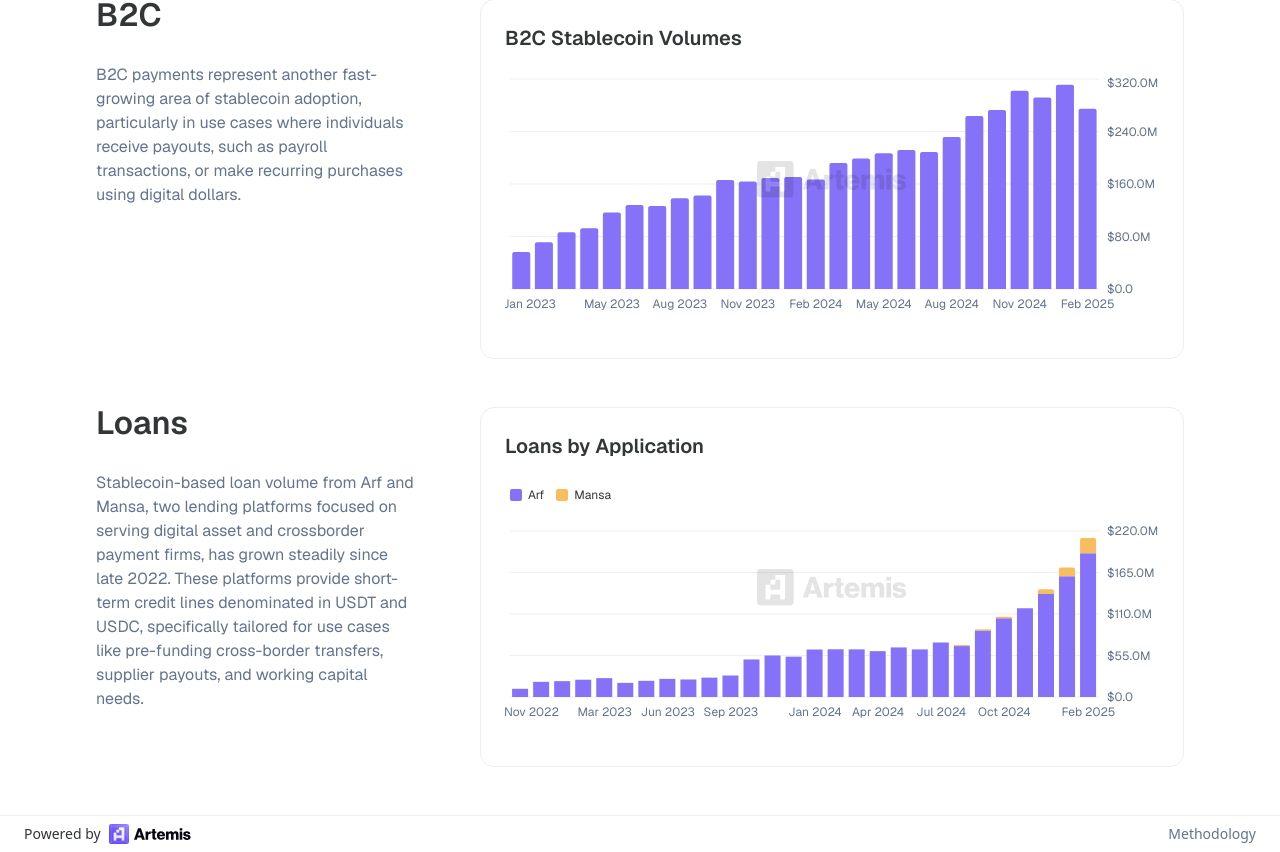
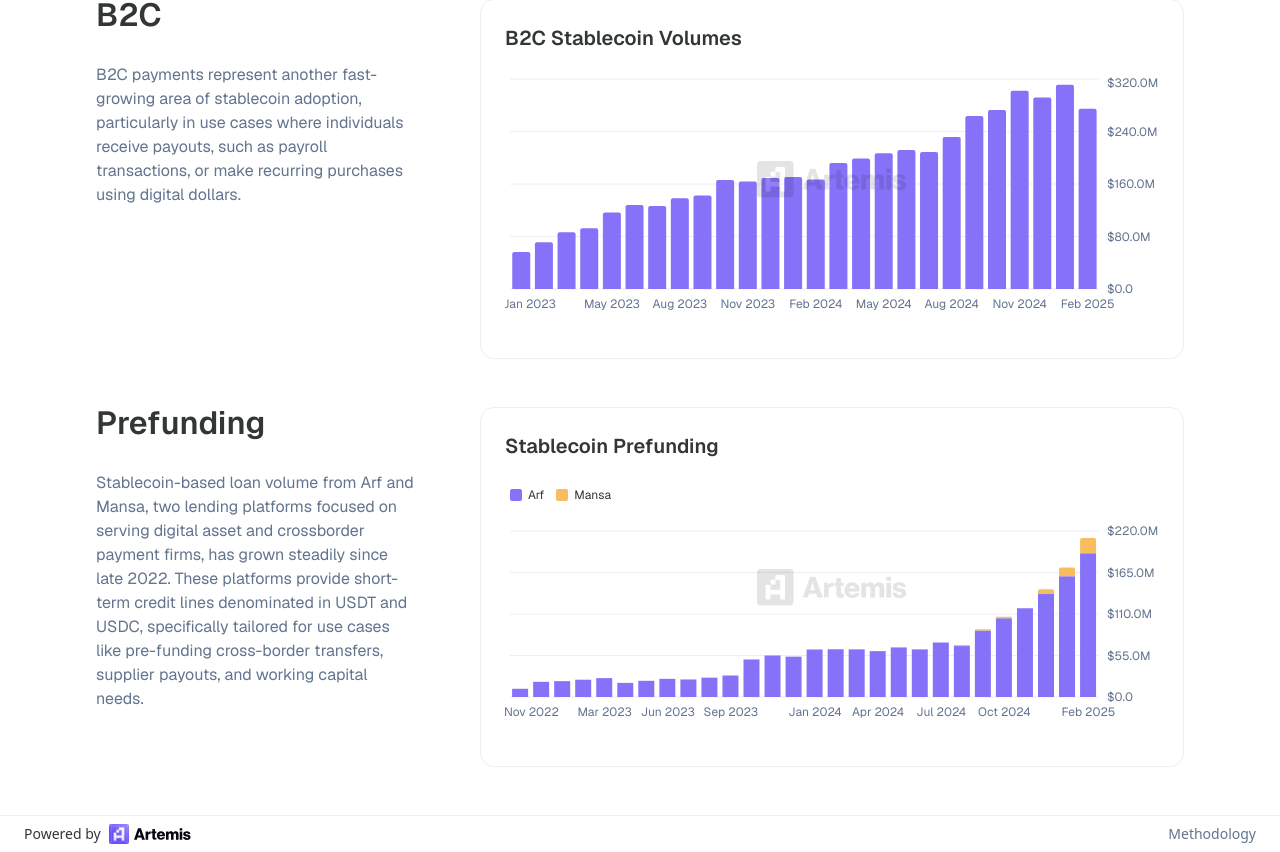
Before and after one commit to limzhengjie/artemis-hyperliquid, a Next.js app: page /use-case in a window 1280 px wide. Shown: the part 1486-2338 px from the top of the page. Built offline with nearby package versions, Linux system fonts and the light colour scheme.

Commit message:
charts rename loans to prefunding

```diff
--- a/app/charts/page.tsx
+++ b/app/charts/page.tsx
@@ -49,8 +49,8 @@ import {
   AVG_P2P_TXN_SIZE_BY_APPLICATION_CONFIG,
   B2C_VOLUMES_DATA,
   B2C_VOLUMES_CONFIG,
-  LOANS_BY_APPLICATION_DATA,
-  LOANS_BY_APPLICATION_CONFIG
+  PREFUNDING_DATA,
+  PREFUNDING_CONFIG
 } from '@/constants/data/use-case'
 
 const Charts = () => {
@@ -260,9 +260,9 @@ const Charts = () => {
         hidePoweredBy
       />
       <Chart
-        title="Loans by Application"
-        data={LOANS_BY_APPLICATION_DATA}
-        dataConfig={LOANS_BY_APPLICATION_CONFIG}
+        title="Stablecoin Prefunding"
+        data={PREFUNDING_DATA}
+        dataConfig={PREFUNDING_CONFIG}
         valueFormat={VALUE_FORMAT.currency}
         isTimeSeries
         hidePoweredBy
--- a/app/use-case/page.tsx
+++ b/app/use-case/page.tsx
@@ -12,8 +12,8 @@ import {
   P2P_VOLUMES_CONFIG,
   B2C_VOLUMES_DATA,
   B2C_VOLUMES_CONFIG,
-  LOANS_BY_APPLICATION_DATA,
-  LOANS_BY_APPLICATION_CONFIG
+  PREFUNDING_DATA,
+  PREFUNDING_CONFIG
 } from '@/constants/data/use-case'
 
 const UseCase = () => {
@@ -118,15 +118,15 @@ const UseCase = () => {
         <div className="grid grid-cols-1 md:grid-cols-3 gap-4 md:gap-16">
           <div className="md:order-1">
             <Blurb
-              title="Loans"
+              title="Prefunding"
               description="Stablecoin-based loan volume from Arf and Mansa, two lending platforms focused on serving digital asset and crossborder payment firms, has grown steadily since late 2022. These platforms provide short-term credit lines denominated in USDT and USDC, specifically tailored for use cases like pre-funding cross-border transfers, supplier payouts, and working capital needs."
             />
           </div>
           <div className="col-span-2 md:order-2">
             <Chart
-              title="Loans by Application"
-              data={LOANS_BY_APPLICATION_DATA}
-              dataConfig={LOANS_BY_APPLICATION_CONFIG}
+              title="Stablecoin Prefunding"
+              data={PREFUNDING_DATA}
+              dataConfig={PREFUNDING_CONFIG}
               valueFormat={VALUE_FORMAT.currency}
               isTimeSeries
               hidePoweredBy
--- a/constants/data/use-case.ts
+++ b/constants/data/use-case.ts
@@ -229,7 +229,7 @@ export const B2C_VOLUMES_CONFIG = {
   }
 } satisfies ChartConfig
 
-export const LOANS_BY_APPLICATION_DATA = [
+export const PREFUNDING_DATA = [
   { date: '11/1/2022', Arf: 10884186.0, Mansa: 0 },
   { date: '12/1/2022', Arf: 20117566.0, Mansa: 0 },
   { date: '1/1/2023', Arf: 21008473.0, Mansa: 0 },
@@ -260,7 +260,7 @@ export const LOANS_BY_APPLICATION_DATA = [
   { date: '2/1/2025', Arf: 190400001.0, Mansa: 20424886.0 }
 ]
 
-export const LOANS_BY_APPLICATION_CONFIG = {
+export const PREFUNDING_CONFIG = {
   Arf: {
     label: 'Arf',
     color: '#8672F9',
```
